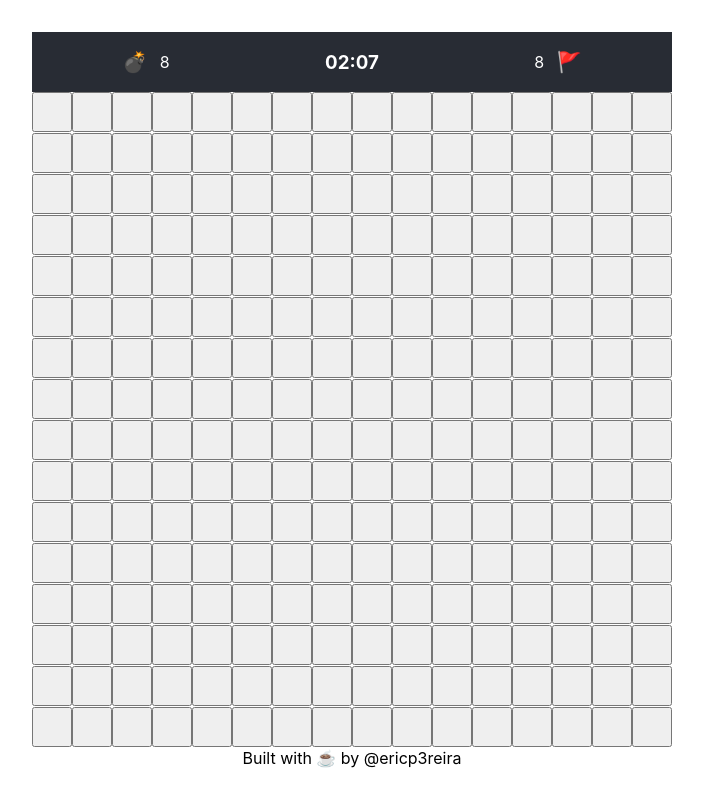
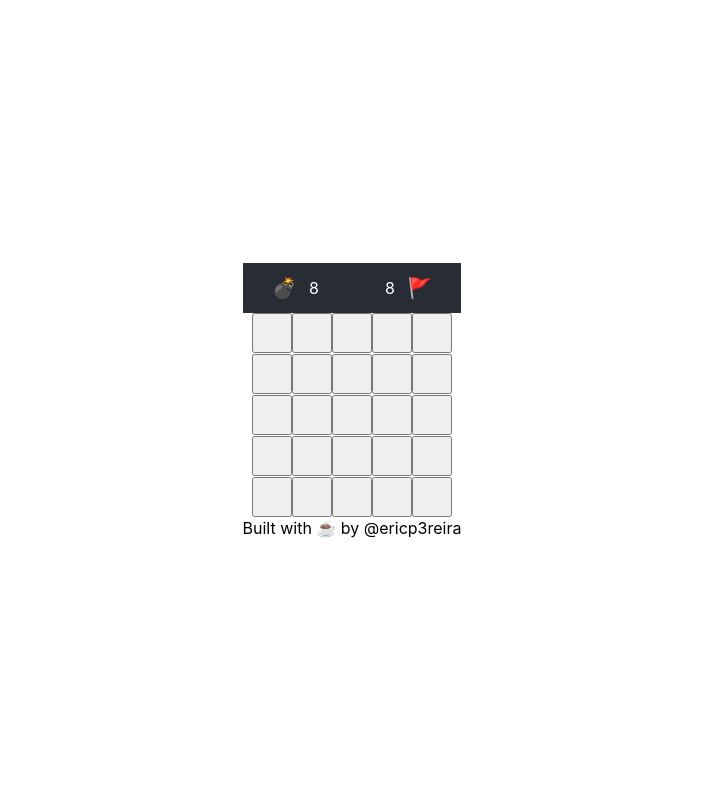
Before and after one commit to ericp3reira/react-ts-minesweeper, a React (Create React App) app: page / in a window 1280 px wide. Shown: the whole page, without its empty margins (288-991 px from the left). Built offline with nearby package versions, Linux system fonts and the light colour scheme.

Commit message:
Add ctrl key listeners

```diff
--- a/src/App.tsx
+++ b/src/App.tsx
@@ -2,19 +2,39 @@ import React, { Component } from 'react';
 import './App.css';
 import { MineField } from './components/MineField';
 import { Timer } from './components/Timer';
-import { Mine } from './domain';
+import { Mine, Game } from './domain';
 
 import { newGame } from './utils/game';
 
-class App extends Component {
+class App extends Component<AppProps> {
+  controlDown = false;
+  // startTime: Date;
+
+  state = {
+    rows: this.props.rows,
+    columns: this.props.columns,
+    game: newGame(this.props.rows, this.props.columns),
+    completed: false,
+    flagged: 0,
+    elapsedSeconds: 0
+  };
+
+  isControlKey(code: string) {
+    return code === 'ControlLeft' || code === 'ControlLeft';
+  }
+
+  timer: any;
+
+  componentDidMount() {
+    document.onkeydown = (e: KeyboardEvent) => {
+      if (this.isControlKey(e.code)) this.controlDown = true;
+    }
+    document.onkeyup = (e: KeyboardEvent) => {
+      if (this.isControlKey(e.code)) this.controlDown = false;
+    }
+  }
+
   render() {
-    const grid = newGame(16, 16);
-    const onLeftClick = (field: Mine) => {
-      console.log(field);
-    }
-
-    const seconds = 127;
-
     return (
       <div className="App">
         <header className="App-header">
@@ -23,7 +43,7 @@ class App extends Component {
             <span className="counter">8</span>
           </div>
           <div className="time-display">
-            <Timer elapsedSeconds={seconds} />
+            {/* <Timer elapsedSeconds={seconds} /> */}
           </div>
           <div className="display">
             <span className="counter">8</span>
@@ -31,7 +51,7 @@ class App extends Component {
           </div>
         </header>
         <main className="App-grid">
-          <MineField game={grid} onLeftClick={onLeftClick} />
+          <MineField game={this.state.game} onLeftClick={() => console.log('this')} />
         </main>
         <footer>
           Built with <span className="icon">☕️</span> by @ericp3reira
@@ -42,3 +62,8 @@ class App extends Component {
 }
 
 export default App;
+
+export interface AppProps {
+  rows: number;
+  columns: number;
+}
--- a/src/index.tsx
+++ b/src/index.tsx
@@ -5,7 +5,7 @@ import App from './App';
 import * as serviceWorker from './serviceWorker';
 
 ReactDOM.render(
-  <App />,
+  <App rows={5} columns={5} />,
   document.getElementById('root')
 );
 
```
